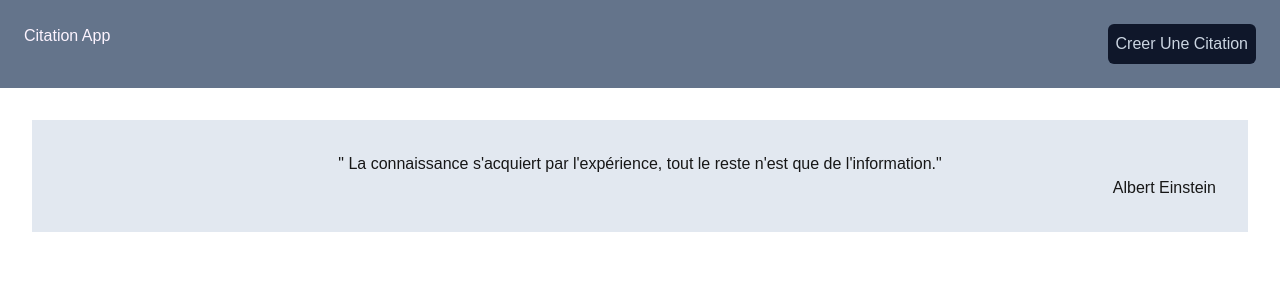
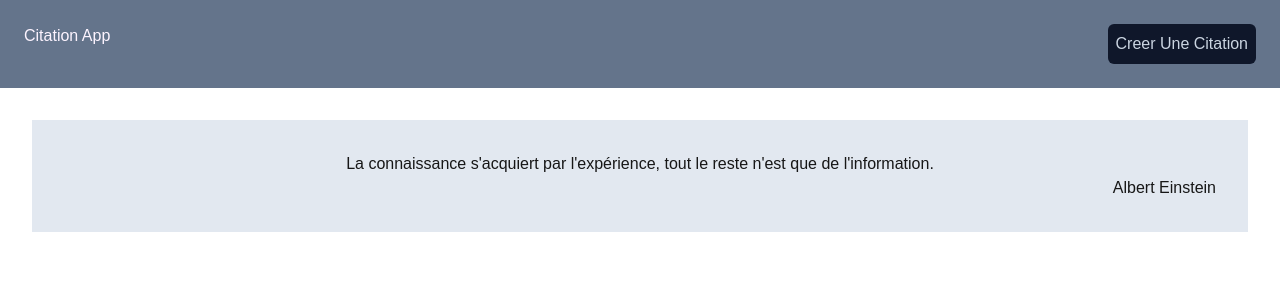
Before and after one commit to Limbi32/citationv02, a Next.js app: page /Create/1 in a window 1280 px wide. Shown: the top 300 px of the page. Built offline with nearby package versions, Linux system fonts and the light colour scheme.

Commit message:
changement

```diff
--- a/app/Components/Header.tsx
+++ b/app/Components/Header.tsx
@@ -1,5 +1,4 @@
 "use client";
-import Link from "next/link";
 import React from "react";
 import { useRouter } from "next/navigation";
 
--- a/app/Create/FormData.tsx
+++ b/app/Create/FormData.tsx
@@ -3,9 +3,7 @@
 import { useRouter } from "next/navigation";
 import React, { useState } from "react";
 
-type Props = {};
-
-export default function Ajouter({}: Props) {
+export default function Ajouter() {
   const router = useRouter();
   const [title, setTitle] = useState("");
   const [auteur, setAuteur] = useState("");
@@ -19,7 +17,7 @@ export default function Ajouter({}: Props) {
       title,
       auteur,
     };
-    const res = await fetch("http://localhost:3000/blog", {
+    await fetch("http://localhost:3000/blog", {
       method: "POST",
       headers: {
         "Content-Type": "application/json",
--- a/app/Create/[id]/page.tsx
+++ b/app/Create/[id]/page.tsx
@@ -17,7 +17,7 @@ export default async function page({
   return (
     <div className="bg-slate-200 m-8">
       <div className="p-8 text-center">
-        <div>"{article.title}"</div>
+        <div>{article.title}</div>
         <div className="text-right">{article.auteur}</div>
       </div>
     </div>
--- a/app/blog/route.ts
+++ b/app/blog/route.ts
@@ -1,7 +1,7 @@
 import { NextResponse } from "next/server";
 import { articles } from "./data";
 
-export async function GET(req: Request) {
+export async function GET() {
   return NextResponse.json(articles);
 }
 export async function POST(request: Request) {
--- a/app/page.tsx
+++ b/app/page.tsx
@@ -21,7 +21,7 @@ export default async function Home() {
               key={article.id}
               className="rounded-lg flex flex-col  bg-slate-200 shadow-lg  p-8 text-center hover:bg-slate-300"
             >
-              <p>" {article.title} " </p>
+              <p> {article.title} </p>
               <p className="text-right pr-3 text-zinc-800">{article.auteur}</p>
             </Link>
           )
```
